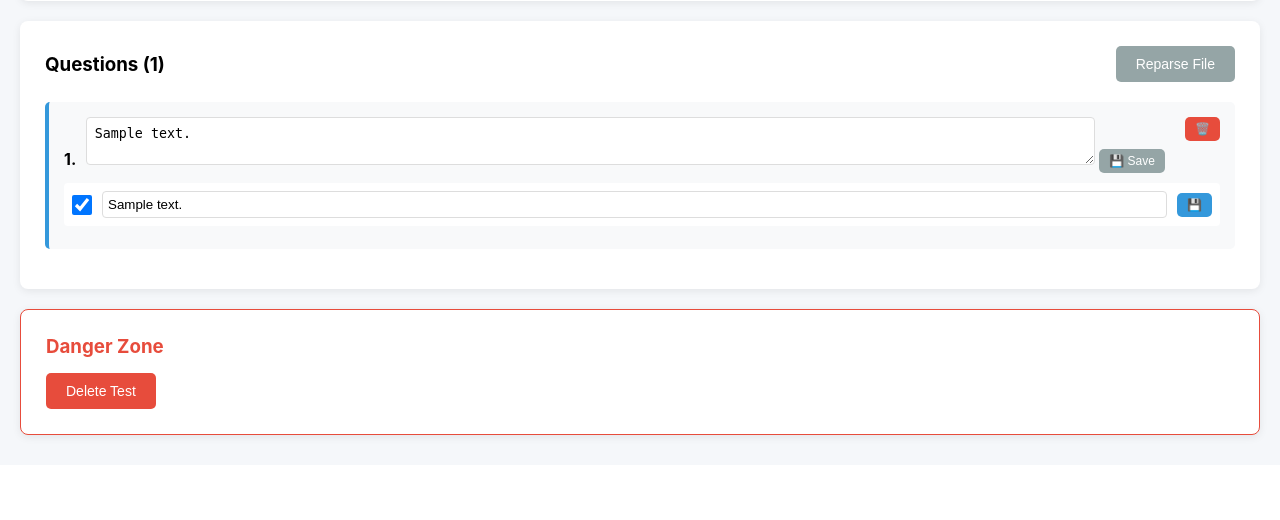
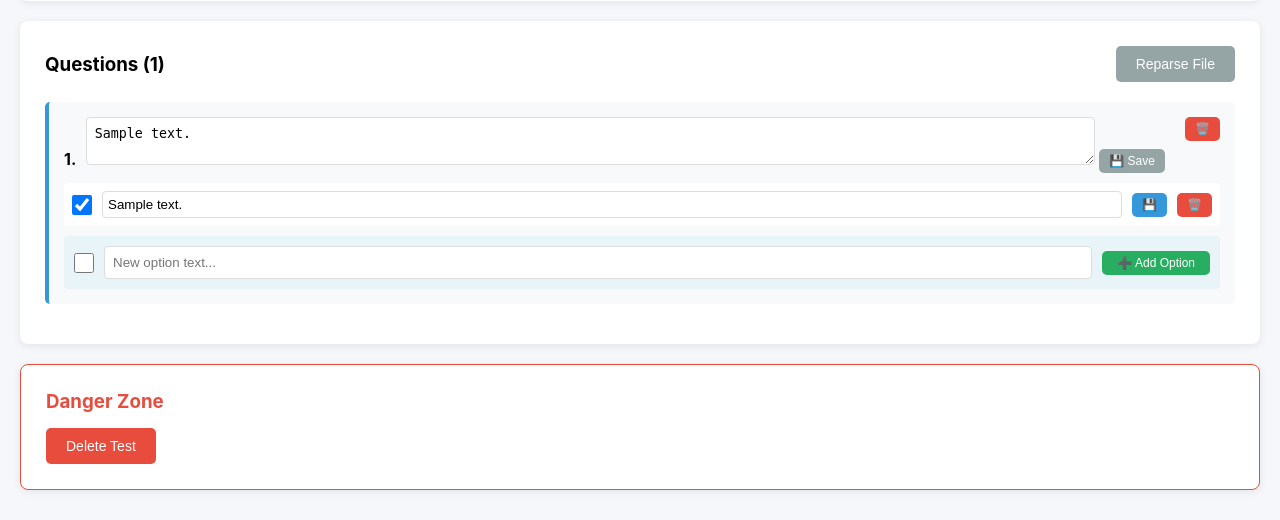
Before and after one commit to MBek001/Test_web, a Django app: page /admin/test/1/ in a window 1280 px wide. Shown: the part 608-1128 px from the top of the page. Before the commit the page ends 1049 px from the top, so only its background shows below. Run offline with Django 5.2, Linux system fonts and the light colour scheme; a user stored in the database is signed in; tables that the repository leaves empty hold one stand-in row (values such as "Sample post").

Commit message:
Add option management in admin test detail page
- Add new option creation form for each question
- Add delete option button for each option
- Add view handlers for add_option and delete_option actions
- Auto-calculate order for new options (max + 1)
- Ensure only one option can be correct when adding
- Scroll to edited question after add/delete with anchor links

```diff
--- a/quiz/templates/admin_custom/test_detail.html
+++ b/quiz/templates/admin_custom/test_detail.html
@@ -90,9 +90,22 @@
                         <input type="checkbox" name="correct_{{ option.id }}" {% if option.is_correct %}checked{% endif %} style="width: 20px; height: 20px;">
                         <input type="text" name="option_text" value="{{ option.text }}" style="flex: 1; padding: 5px; border: 1px solid #ddd; border-radius: 4px;">
                         <button type="submit" class="btn" style="padding: 5px 10px; font-size: 12px;">💾</button>
+                        <button type="button" onclick="this.closest('form').querySelector('input[name=action]').value='delete_option'; if(confirm('Delete this option?')) this.closest('form').submit();" class="btn btn-danger" style="padding: 5px 10px; font-size: 12px;">🗑️</button>
                     </div>
                 </form>
                 {% endfor %}
+
+                <!-- Add New Option Form -->
+                <form method="post" style="margin-top: 10px; padding: 10px; background: #e8f4f8; border-radius: 4px;">
+                    {% csrf_token %}
+                    <input type="hidden" name="action" value="add_option">
+                    <input type="hidden" name="question_id" value="{{ question.id }}">
+                    <div style="display: flex; align-items: center; gap: 10px;">
+                        <input type="checkbox" name="is_correct" style="width: 20px; height: 20px;">
+                        <input type="text" name="option_text" placeholder="New option text..." style="flex: 1; padding: 8px; border: 1px solid #ddd; border-radius: 4px;" required>
+                        <button type="submit" class="btn btn-success" style="padding: 5px 15px; font-size: 12px;">➕ Add Option</button>
+                    </div>
+                </form>
             </div>
         </div>
         {% endfor %}
--- a/quiz/views.py
+++ b/quiz/views.py
@@ -304,6 +304,38 @@ def admin_test_detail(request, test_id):
             Question.objects.filter(id=question_id, test=test).delete()
             messages.success(request, 'Question deleted!')
             return redirect('admin_test_detail', test_id=test.id)
+
+        elif action == 'add_option':
+            question_id = request.POST.get('question_id')
+            question = get_object_or_404(Question, id=question_id, test=test)
+            option_text = request.POST.get('option_text', '').strip()
+            is_correct = request.POST.get('is_correct') == 'on'
+
+            if option_text:
+                max_order = question.options.aggregate(Max('order'))['order__max'] or 0
+                new_option = Option.objects.create(
+                    question=question,
+                    text=option_text,
+                    is_correct=is_correct,
+                    order=max_order + 1
+                )
+
+                if is_correct:
+                    question.options.exclude(id=new_option.id).update(is_correct=False)
+
+                messages.success(request, 'Option added successfully!')
+            else:
+                messages.error(request, 'Option text cannot be empty!')
+
+            return redirect(f'/admin/test/{test.id}/#q{question_id}')
+
+        elif action == 'delete_option':
+            option_id = request.POST.get('option_id')
+            option = get_object_or_404(Option, id=option_id)
+            question_id = option.question.id
+            option.delete()
+            messages.success(request, 'Option deleted!')
+            return redirect(f'/admin/test/{test.id}/#q{question_id}')
 
     context = {'test': test, 'questions': questions}
     return render(request, 'admin_custom/test_detail.html', context)
```
